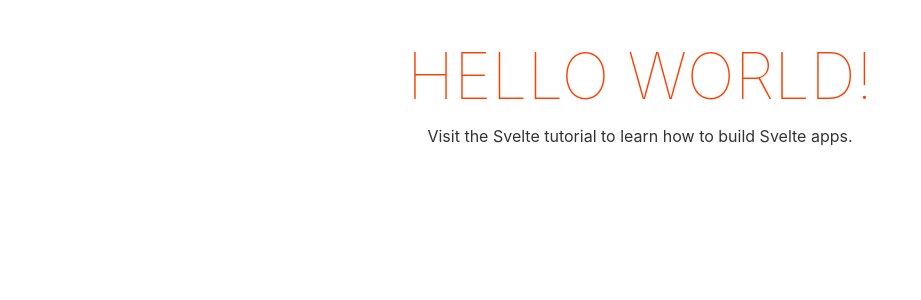
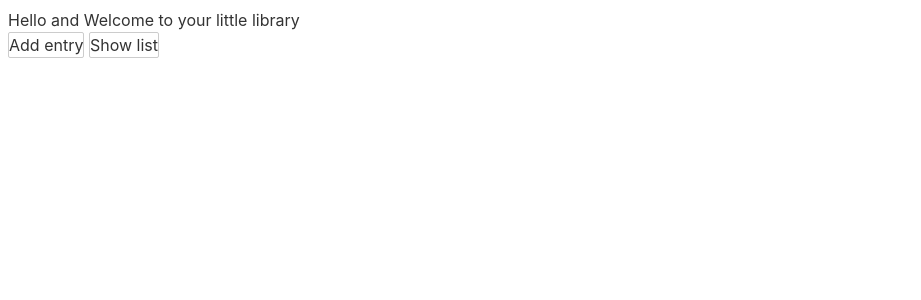
Before and after one commit to nividov/my_little_library, a Svelte app: page / in a window 1280 px wide. Shown: the top 300 px of the page, without its empty margins (0-921 px from the left). Built offline with nearby package versions, Linux system fonts and the light colour scheme.

Commit message:
add Entry works now for localStórage

```diff
--- a/package.json
+++ b/package.json
@@ -21,6 +21,7 @@
     "tailwindcss": "^1.4.4"
   },
   "dependencies": {
-    "sirv-cli": "^0.4.4"
+    "sirv-cli": "^0.4.4",
+    "svelte-spa-router": "^2.1.0"
   }
 }
--- a/src/App.svelte
+++ b/src/App.svelte
@@ -1,33 +1,18 @@
 <script>
 	import Tailwindcss from './Tailwindcss.svelte';
-	export let name;
+	import Home from './Components/Home.svelte';
+	import AddEntry from './Components/AddEntry.svelte';
+	import BookList from './Components/BookList.svelte';
+	import Router from 'svelte-spa-router'
+
+
+	const routes = {
+		'/': Home,
+		"/AddEntry": AddEntry,
+		"/BookList": BookList
+	}
 </script>
 
 <Tailwindcss />
 
-<main>
-	<h1 class="pt-1">Hello {name}!</h1>
-	<p>Visit the <a href="https://svelte.dev/tutorial">Svelte tutorial</a> to learn how to build Svelte apps.</p>
-</main>
-
-<style>
-	main {
-		text-align: center;
-		padding: 1em;
-		max-width: 240px;
-		margin: 0 auto;
-	}
-
-	h1 {
-		color: #ff3e00;
-		text-transform: uppercase;
-		font-size: 4em;
-		font-weight: 100;
-	}
-
-	@media (min-width: 640px) {
-		main {
-			max-width: none;
-		}
-	}
-</style>
+<Router {routes} />
--- /dev/null
+++ b/src/Components/AddEntry.svelte
@@ -0,0 +1,22 @@
+<script>
+    import { addEntry } from "./DataHandling.js"
+    import { data } from "../store.js"
+    data.useLocalStorage();
+
+    let inputField
+
+    function go(title){
+        let newObject = {
+            title: title
+        }
+        $data = [...$data, newObject]
+        console.log($data)
+    }
+
+</script>
+
+<div>Add Entry</div>
+<div>
+    <input type="text" bind:value={inputField}>
+    <button on:click={() => go(inputField)}>Go</button>
+</div>
--- /dev/null
+++ b/src/Components/BookList.svelte
@@ -0,0 +1 @@
+<div>BookList</div>
--- /dev/null
+++ b/src/Components/DataHandling.js
@@ -0,0 +1,5 @@
+
+    export const addEntry = (arr, newTitle) => {
+        arr = [...arr, newTitle]
+        console.log(arr)
+    }
--- /dev/null
+++ b/src/Components/Home.svelte
@@ -0,0 +1,15 @@
+<script>
+
+	import { push } from 'svelte-spa-router'
+
+    function changePage(destination){
+        push(destination)
+    }
+
+
+</script>
+
+
+<div>Hello and Welcome to your little library</div>
+<button on:click={() => changePage("/AddEntry")}>Add entry</button>
+<button on:click={() => changePage("/BookList")}>Show list</button>
--- a/src/main.js
+++ b/src/main.js
@@ -1,10 +1,7 @@
 import App from './App.svelte';
 
 const app = new App({
-	target: document.body,
-	props: {
-		name: 'world'
-	}
+	target: document.body
 });
 
 export default app;
--- /dev/null
+++ b/src/store.js
@@ -0,0 +1,26 @@
+import { writable } from 'svelte/store';
+
+const writableLocalStorage = (key, startValue) => {
+  const { subscribe, set } = writable(startValue);
+
+	return {
+    subscribe,
+    set,
+    useLocalStorage: () => {
+      const json = localStorage.getItem(key);
+      if (json) {
+        set(JSON.parse(json));
+      }
+
+      subscribe(current => {
+        localStorage.setItem(key, JSON.stringify(current));
+      });
+    }
+  };
+}
+
+export const data = writableLocalStorage('data', [
+    {
+        title: "Hello"
+    }
+]);
```
Also changed, not shown: 1 other file (tests, documents, lock files or other folders).
